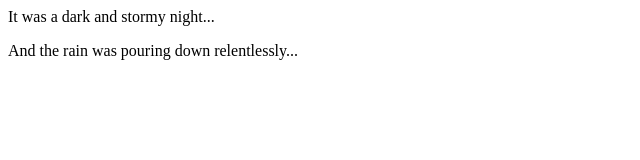
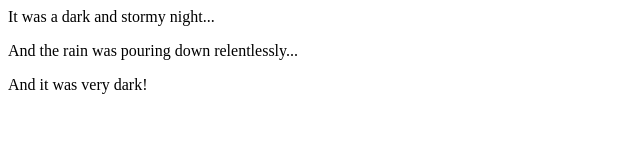
Before and after one commit to Michael2832/firestory, a plain HTML site: page index.html in a window 1280 px wide. Shown: the whole page, without its empty margins (0-640 px from the left). Drawn offline with Linux system fonts and the light colour scheme.

Commit message:
add to story

```diff
--- a/index.html
+++ b/index.html
@@ -2,5 +2,6 @@
   <body>
     <p>It was a dark and stormy night...</p>
     <p>And the rain was pouring down relentlessly...</p>
+    <p>And it was very dark!</p>
   </body>
 </html>
```
